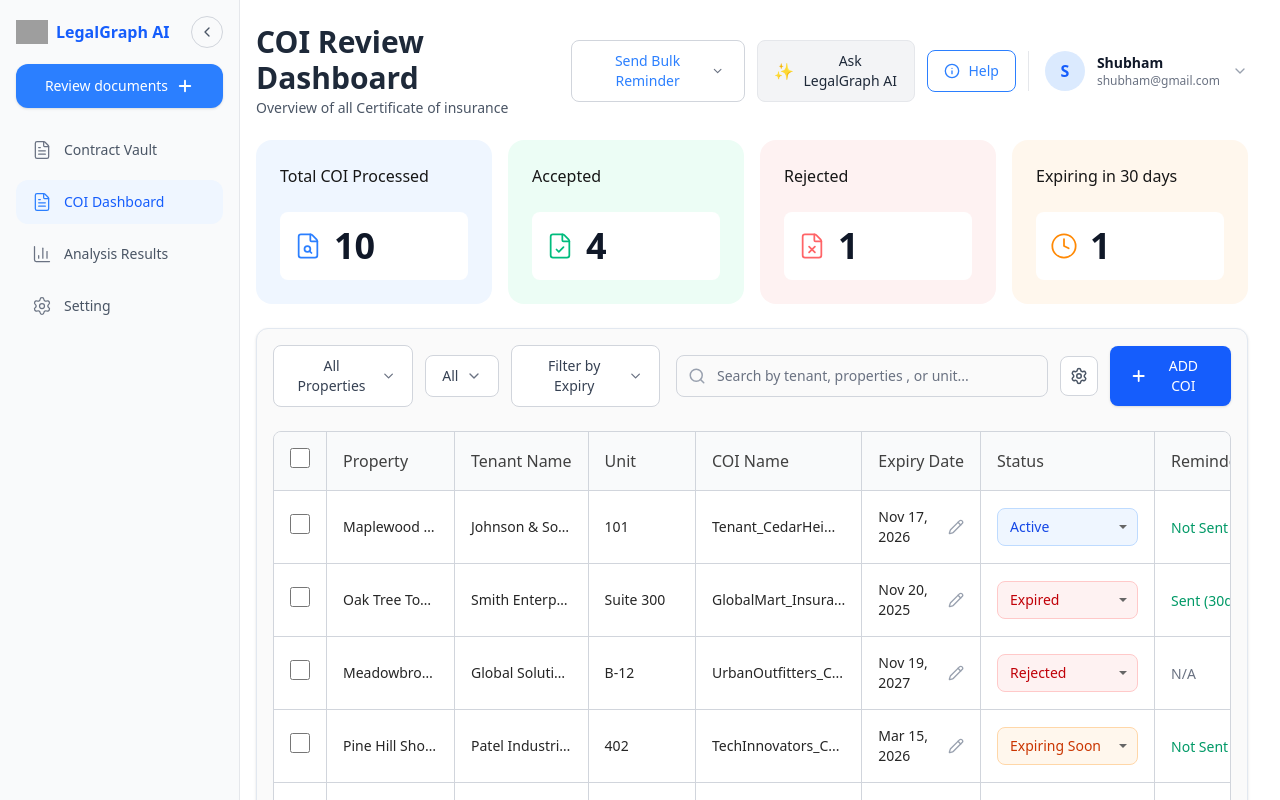
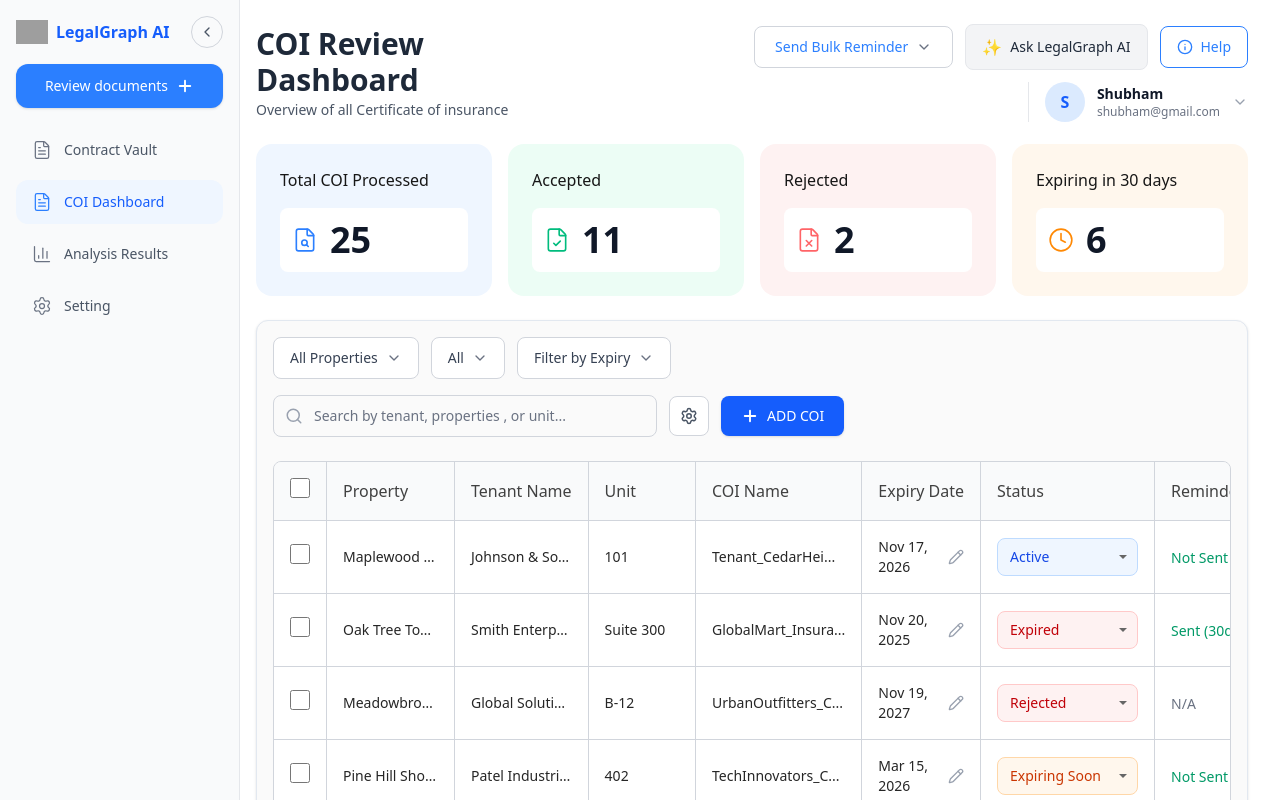
Before and after one commit to shu-bham-dev/legalgraphai-dashboard, a React (Vite) app: page / in a window 1280 px wide. Shown: the top 800 px of the page. Built offline with nearby package versions, Linux system fonts and the light colour scheme; grey boxes are pictures that could not be loaded.

Commit message:
add context api for data management

```diff
--- a/src/App.tsx
+++ b/src/App.tsx
@@ -1,9 +1,14 @@
 import React from 'react';
 import COIDashboard from './components/COIDashboard';
 import './index.css';
+import { COIProvider } from './context/COIContext';
 
 const App: React.FC = () => {
-  return <COIDashboard />;
+  return (
+    <COIProvider>
+      <COIDashboard />
+    </COIProvider>
+  );
 };
 
 export default App;
--- a/src/components/COIDashboard.tsx
+++ b/src/components/COIDashboard.tsx
@@ -1,6 +1,6 @@
-import React, { useState, useEffect, useMemo } from 'react';
-import { useCOIStats, useDebounce, useFilteredCOIs, useLocalStorage, usePagination } from '../hooks/useCOI';
-import { initialCOIData } from '../mockData/insitalData';
+import React, { useState, useEffect } from 'react';
+import { useCOIStats, useDebounce, useFilteredCOIs, usePagination } from '../hooks/useCOI';
+import { useCOIContext } from '../context/COIContext';
 import type { COI, COIFormData, COIStatus, FilterExpiry, FilterStatus } from '../types/coi.types';
 import { Sidebar as SDbar } from 'lucide-react';
 import Header from './header';
@@ -14,8 +14,8 @@ import Sidebar from './sidebar';
 
 const COIDashboard: React.FC = () => {
   const [sidebarCollapsed, setSidebarCollapsed] = useState(false);
-  // State management
-  const [coiList, setCoiList] = useLocalStorage<COI[]>('coiData', initialCOIData);
+  // Shared data from context
+  const { coiList, addCOI, updateCOI, deleteCOI, changeStatus, uniqueProperties } = useCOIContext();
   const [selectedIds, setSelectedIds] = useState<Set<string>>(new Set());
   const [searchQuery, setSearchQuery] = useState('');
   const [filterProperty, setFilterProperty] = useState<string[]>([]);
@@ -37,10 +37,7 @@ const COIDashboard: React.FC = () => {
   // Calculate statistics
   const stats = useCOIStats(coiList);
 
-  // Get unique properties for filter
-  const uniqueProperties = useMemo(() => {
-    return Array.from(new Set(coiList.map(c => c.property)));
-  }, [coiList]);
+  // `uniqueProperties` is provided by context
 
   // Filter COIs
   const filteredCOIs = useFilteredCOIs(
@@ -83,14 +80,12 @@ const COIDashboard: React.FC = () => {
   };
 
   const handleStatusChange = (id: string, newStatus: COIStatus) => {
-    setCoiList(prev => prev.map(coi =>
-      coi.id === id ? { ...coi, status: newStatus } : coi
-    ));
+    changeStatus(id, newStatus);
   };
 
   const handleDelete = (id: string) => {
     if (window.confirm('Are you sure you want to delete this COI?')) {
-      setCoiList(prev => prev.filter(coi => coi.id !== id));
+      deleteCOI(id);
       setSelectedIds(prev => {
         const newSet = new Set(prev);
         newSet.delete(id);
@@ -105,27 +100,13 @@ const COIDashboard: React.FC = () => {
   };
 
   const handleAddCOI = (formData: COIFormData) => {
-    const newCOI: COI = {
-      id: Date.now().toString(),
-      property: formData.property || '',
-      tenantName: formData.tenantName || '',
-      tenantEmail: formData.tenantEmail || '',
-      unit: formData.unit || '',
-      coiName: formData.coiName || '',
-      expiryDate: formData.expiryDate || '',
-      status: formData.status || 'Not Processed',
-      reminderStatus: 'Not Sent',
-      createdAt: new Date().toISOString()
-    };
-    setCoiList(prev => [newCOI, ...prev]);
+    addCOI(formData);
     setShowAddModal(false);
   };
 
   const handleUpdateCOI = (formData: COIFormData) => {
     if (!editingCOI) return;
-    setCoiList(prev => prev.map(coi =>
-      coi.id === editingCOI.id ? { ...coi, ...formData } : coi
-    ));
+    updateCOI(editingCOI.id, formData);
     setShowEditModal(false);
     setEditingCOI(null);
   };
@@ -142,7 +123,7 @@ const COIDashboard: React.FC = () => {
     <div className="min-h-screen">
       <SDbar />
       <Sidebar collapsed={sidebarCollapsed} onToggle={(next) => setSidebarCollapsed(next)} />
-      <div className={`${sidebarCollapsed ? 'ml-16' : 'ml-56'} px-8 pb-7`}>
+      <div className={`transition-all duration-300 ${sidebarCollapsed ? 'md:ml-16' : 'md:ml-56'} ml-0 px-4 md:px-8 pb-7`}>
         <Header/>
         <StatsCards stats={stats} />
 
--- a/src/components/header.tsx
+++ b/src/components/header.tsx
@@ -3,13 +3,13 @@ import { ChevronDown, Info } from 'lucide-react';
 
 const Header: React.FC = () => {
   return (
-    <div className="flex items-center justify-between mb-5.5 bg-white">
+    <div className="flex flex-col md:flex-row items-start md:items-center justify-between mb-5.5 bg-white gap-4">
       <div>
-        <h1 className="text-3xl font-bold text-gray-800 mb-0.5">COI Review Dashboard</h1>
+        <h1 className="text-2xl md:text-3xl font-bold text-gray-800 mb-0.5">COI Review Dashboard</h1>
         <p className="text-gray-600 text-sm font-normal">Overview of all Certificate of insurance</p>
       </div>
 
-      <div className="flex items-center gap-3">
+      <div className="flex flex-wrap items-center gap-3 justify-end w-full md:w-auto">
         <button className="px-5 py-2.5 bg-white border border-gray-300 text-blue-500 rounded-lg hover:bg-gray-50 transition-colors flex items-center gap-2 font-medium text-sm">
           <span>Send Bulk Reminder</span>
           <ChevronDown size={16} className="text-gray-500" />
@@ -25,7 +25,7 @@ const Header: React.FC = () => {
           <span>Help</span>
         </button>
 
-        <div className="flex items-center gap-3 pl-4 border-l border-gray-200">
+        <div className="flex items-center gap-3 pl-0 md:pl-4 border-t md:border-t-0 md:border-l border-gray-200 mt-3 md:mt-0">
           <div className="w-10 h-10 bg-blue-100 rounded-full flex items-center justify-center">
             <span className="text-blue-600 font-semibold text-base">S</span>
           </div>
--- a/src/components/statsCard.tsx
+++ b/src/components/statsCard.tsx
@@ -8,36 +8,36 @@ interface StatsCardsProps {
 
 const StatsCards: React.FC<StatsCardsProps> = ({ stats }) => {
   return (
-    <div className="grid grid-cols-4 gap-4 mb-6">
-      <div className="bg-blue-50 rounded-2xl p-6">
-        <div className="text-neutral-900 text-base font-medium mb-6">Total COI Processed</div>
-        <div className="flex items-center gap-3 bg-white p-3.5 rounded-lg">
-          <FileSearch className="text-blue-500" size={28} strokeWidth={1.5} />
-          <span className="text-4xl font-bold text-gray-900">{stats.total}</span>
+    <div className="grid grid-cols-1 sm:grid-cols-2 lg:grid-cols-4 gap-4 mb-6">
+      <div className="bg-blue-50 rounded-2xl p-4 sm:p-6">
+        <div className="text-neutral-900 text-sm sm:text-base font-medium mb-4">Total COI Processed</div>
+        <div className="flex items-center gap-3 bg-white p-3 rounded-lg">
+          <FileSearch className="text-blue-500" size={26} strokeWidth={1.5} />
+          <span className="text-3xl sm:text-4xl font-bold text-gray-900">{stats.total}</span>
         </div>
       </div>
 
-      <div className="bg-emerald-50 rounded-2xl p-6">
-         <div className="text-neutral-900 text-base font-medium mb-6">Accepted</div>
-         <div className="flex items-center gap-3 bg-white p-3.5 rounded-lg">
-          <FileCheck className="text-emerald-500" size={28} strokeWidth={1.5} />
-          <span className="text-4xl font-bold text-gray-900">{stats.accepted}</span>
+      <div className="bg-emerald-50 rounded-2xl p-4 sm:p-6">
+         <div className="text-neutral-900 text-sm sm:text-base font-medium mb-4">Accepted</div>
+         <div className="flex items-center gap-3 bg-white p-3 rounded-lg">
+          <FileCheck className="text-emerald-500" size={26} strokeWidth={1.5} />
+          <span className="text-3xl sm:text-4xl font-bold text-gray-900">{stats.accepted}</span>
         </div>
       </div>
 
-      <div className="bg-red-50 rounded-2xl p-6">
-        <div className="text-neutral-900 text-base font-medium mb-6">Rejected</div>
-         <div className="flex items-center gap-3 bg-white p-3.5 rounded-lg">
-          <FileX className="text-red-400" size={28} strokeWidth={1.5} />
-          <span className="text-4xl font-bold text-gray-900">{stats.rejected}</span>
+      <div className="bg-red-50 rounded-2xl p-4 sm:p-6">
+        <div className="text-neutral-900 text-sm sm:text-base font-medium mb-4">Rejected</div>
+         <div className="flex items-center gap-3 bg-white p-3 rounded-lg">
+          <FileX className="text-red-400" size={26} strokeWidth={1.5} />
+          <span className="text-3xl sm:text-4xl font-bold text-gray-900">{stats.rejected}</span>
         </div>
       </div>
 
-      <div className="bg-orange-50 rounded-2xl p-6">
-         <div className="text-neutral-900 text-base font-medium mb-6">Expiring in 30 days</div>
-         <div className="flex items-center gap-3 bg-white p-3.5 rounded-lg">
-          <Clock className="text-orange-400" size={28} strokeWidth={1.5} />
-          <span className="text-4xl font-bold text-gray-900">{stats.expiringSoon}</span>
+      <div className="bg-orange-50 rounded-2xl p-4 sm:p-6">
+         <div className="text-neutral-900 text-sm sm:text-base font-medium mb-4">Expiring in 30 days</div>
+         <div className="flex items-center gap-3 bg-white p-3 rounded-lg">
+          <Clock className="text-orange-400" size={26} strokeWidth={1.5} />
+          <span className="text-3xl sm:text-4xl font-bold text-gray-900">{stats.expiringSoon}</span>
         </div>
       </div>
     </div>
--- a/src/components/tableFilter.tsx
+++ b/src/components/tableFilter.tsx
@@ -43,7 +43,7 @@ const TableFilters: React.FC<TableFiltersProps> = ({
   const expiryOptions: FilterExpiry[] = ['All', 'Expired', 'Expiring in 30 days', 'Expiring in 60 days', 'Active'];
 
   return (
-    <div className="mb-6 flex items-center justify-between gap-4">
+    <div className="mb-6 flex flex-wrap items-center justify-between gap-4">
       <div className="flex items-center gap-3">
         <div className="relative">
           <button
@@ -145,7 +145,7 @@ const TableFilters: React.FC<TableFiltersProps> = ({
       </div>
 
       <div className="flex items-center gap-3">
-        <div className="relative w-96">
+        <div className="relative w-full md:w-96">
           <Search className="absolute left-3 top-1/2 -translate-y-1/2 text-gray-400" size={18} />
           <input
             type="text"
--- /dev/null
+++ b/src/context/COIContext.tsx
@@ -0,0 +1,73 @@
+import React, { createContext, useContext, useMemo } from 'react';
+import type { ReactNode } from 'react';
+import type { COI, COIFormData, COIStatus } from '../types/coi.types';
+import { initialCOIData } from '../mockData/insitalData';
+import { useLocalStorage } from '../hooks/useCOI';
+
+interface COIContextValue {
+  coiList: COI[];
+  setCoiList: React.Dispatch<React.SetStateAction<COI[]>>;
+  addCOI: (formData: COIFormData) => void;
+  updateCOI: (id: string, formData: COIFormData) => void;
+  deleteCOI: (id: string) => void;
+  changeStatus: (id: string, newStatus: COIStatus) => void;
+  uniqueProperties: string[];
+}
+
+const COIContext = createContext<COIContextValue | undefined>(undefined);
+
+export const COIProvider: React.FC<{ children: ReactNode }> = ({ children }) => {
+  const [coiList, setCoiList] = useLocalStorage<COI[]>('coiData', initialCOIData);
+
+  const addCOI = (formData: COIFormData) => {
+    const newCOI: COI = {
+      id: Date.now().toString(),
+      property: formData.property || '',
+      tenantName: formData.tenantName || '',
+      tenantEmail: formData.tenantEmail || '',
+      unit: formData.unit || '',
+      coiName: formData.coiName || '',
+      expiryDate: formData.expiryDate || '',
+      status: formData.status || 'Not Processed',
+      reminderStatus: 'Not Sent',
+      createdAt: new Date().toISOString()
+    };
+    setCoiList(prev => [newCOI, ...prev]);
+  };
+
+  const updateCOI = (id: string, formData: COIFormData) => {
+    setCoiList(prev => prev.map(coi => (coi.id === id ? { ...coi, ...formData } : coi)));
+  };
+
+  const deleteCOI = (id: string) => {
+    setCoiList(prev => prev.filter(coi => coi.id !== id));
+  };
+
+  const changeStatus = (id: string, newStatus: COIStatus) => {
+    setCoiList(prev => prev.map(coi => (coi.id === id ? { ...coi, status: newStatus } : coi)));
+  };
+
+  const uniqueProperties = useMemo(() => {
+    return Array.from(new Set(coiList.map(c => c.property)));
+  }, [coiList]);
+
+  const value: COIContextValue = {
+    coiList,
+    setCoiList,
+    addCOI,
+    updateCOI,
+    deleteCOI,
+    changeStatus,
+    uniqueProperties
+  };
+
+  return <COIContext.Provider value={value}>{children}</COIContext.Provider>;
+};
+
+export const useCOIContext = (): COIContextValue => {
+  const ctx = useContext(COIContext);
+  if (!ctx) throw new Error('useCOIContext must be used within COIProvider');
+  return ctx;
+};
+
+export default COIContext;
--- a/src/hooks/useCOI.ts
+++ b/src/hooks/useCOI.ts
@@ -28,7 +28,8 @@ export const useCOIStats = (coiList: COI[]): COIStats => {
       total: coiList.length,
       accepted: coiList.filter(c => c.status === 'Active').length,
       rejected: coiList.filter(c => c.status === 'Rejected').length,
-      expiringSoon: coiList.filter(c => isExpiringWithinDays(c.expiryDate, 30)).length
+      // Count COIs that are either marked 'Expiring Soon' OR actually expire within 30 days
+      expiringSoon: coiList.filter(c => c.status === 'Expiring Soon' || isExpiringWithinDays(c.expiryDate, 30)).length
     };
   }, [coiList]);
 };
@@ -67,7 +68,8 @@ export const useFilteredCOIs = (
         if (filterExpiry === 'Expired') {
           matchesExpiry = expiryDate < today;
         } else if (filterExpiry === 'Expiring in 30 days') {
-          matchesExpiry = isExpiringWithinDays(coi.expiryDate, 30);
+          // Include items manually marked as 'Expiring Soon' as part of the 30-day filter
+          matchesExpiry = isExpiringWithinDays(coi.expiryDate, 30) || coi.status === 'Expiring Soon';
         } else if (filterExpiry === 'Expiring in 60 days') {
           matchesExpiry = isExpiringWithinDays(coi.expiryDate, 60);
         } else if (filterExpiry === 'Active') {
--- a/src/mockData/insitalData.ts
+++ b/src/mockData/insitalData.ts
@@ -120,5 +120,186 @@ export const initialCOIData: COI[] = [
     status: "Active",
     reminderStatus: "Not Sent",
     createdAt: "2025-01-30T10:00:00Z"
+  },
+  {
+    id: "11",
+    property: "Sunset Boulevard Plaza",
+    tenantName: "Bright Foods Co.",
+    tenantEmail: "brightfoods@example.com",
+    unit: "105",
+    coiName: "BrightFoods_COI...",
+    expiryDate: "2026-08-12",
+    status: "Active",
+    reminderStatus: "Not Sent",
+    createdAt: "2025-02-05T10:00:00Z"
+  },
+  {
+    id: "12",
+    property: "Lakeside Business Park",
+    tenantName: "Everest Traders",
+    tenantEmail: "everest@example.com",
+    unit: "Suite 220",
+    coiName: "EverestTraders_C...",
+    expiryDate: "2025-09-30",
+    status: "Expired",
+    reminderStatus: "Sent (30d)",
+    createdAt: "2024-10-15T10:00:00Z"
+  },
+  {
+    id: "13",
+    property: "Downtown Commerce Hub",
+    tenantName: "Nova Tech Systems",
+    tenantEmail: "nova@example.com",
+    unit: "301",
+    coiName: "NovaTech_COI...",
+    expiryDate: "2027-04-18",
+    status: "Active",
+    reminderStatus: "Not Sent",
+    createdAt: "2025-01-18T10:00:00Z"
+  },
+  {
+    id: "14",
+    property: "Silver Oak Center",
+    tenantName: "Blue Sky Clothing",
+    tenantEmail: "bluesky@example.com",
+    unit: "Unit 9",
+    coiName: "BlueSkyApparel_C...",
+    expiryDate: "2026-02-10",
+    status: "Expiring Soon",
+    reminderStatus: "Not Sent",
+    createdAt: "2025-02-08T10:00:00Z"
+  },
+  {
+    id: "15",
+    property: "Hilltop Market Square",
+    tenantName: "Prime Fitness Club",
+    tenantEmail: "primefit@example.com",
+    unit: "Gym Floor",
+    coiName: "PrimeFitness_COI...",
+    expiryDate: "2025-12-05",
+    status: "Expiring Soon",
+    reminderStatus: "Sent (60d)",
+    createdAt: "2024-12-20T10:00:00Z"
+  },
+  {
+    id: "16",
+    property: "Crescent Bay Mall",
+    tenantName: "Starline Jewelry",
+    tenantEmail: "starline@example.com",
+    unit: "Kiosk 7",
+    coiName: "Starline_COI...",
+    expiryDate: "2027-10-22",
+    status: "Active",
+    reminderStatus: "Not Sent",
+    createdAt: "2025-01-12T10:00:00Z"
+  },
+  {
+    id: "17",
+    property: "Brookfield Shopping Arcade",
+    tenantName: "Zen Spa Retreat",
+    tenantEmail: "zenspa@example.com",
+    unit: "Suite 15",
+    coiName: "ZenSpa_COI...",
+    expiryDate: "2025-11-14",
+    status: "Expired",
+    reminderStatus: "Sent (30d)",
+    createdAt: "2024-09-12T10:00:00Z"
+  },
+  {
+    id: "18",
+    property: "Harborfront Plaza",
+    tenantName: "Golden Harvest Grocers",
+    tenantEmail: "goldenharvest@example.com",
+    unit: "102",
+    coiName: "GoldenHarvest_C...",
+    expiryDate: "2026-06-19",
+    status: "Active",
+    reminderStatus: "Not Sent",
+    createdAt: "2025-02-02T10:00:00Z"
+  },
+  {
+    id: "19",
+    property: "Evergreen Corporate Tower",
+    tenantName: "Summit Law Group",
+    tenantEmail: "summitlaw@example.com",
+    unit: "Suite 900",
+    coiName: "SummitLaw_COI...",
+    expiryDate: "2026-01-25",
+    status: "Rejected",
+    reminderStatus: "N/A",
+    createdAt: "2025-01-28T10:00:00Z"
+  },
+  {
+    id: "20",
+    property: "Westgate Retail Park",
+    tenantName: "Urban Coffee House",
+    tenantEmail: "urbancoffee@example.com",
+    unit: "Cafe 4",
+    coiName: "UrbanCoffee_COI...",
+    expiryDate: "2027-09-01",
+    status: "Active",
+    reminderStatus: "Not Sent",
+    createdAt: "2025-01-22T10:00:00Z"
+  },
+
+  {
+    id: "21",
+    property: "Grand Central Complex",
+    tenantName: "Metro Electronics",
+    tenantEmail: "metroelec@example.com",
+    unit: "Unit 18",
+    coiName: "MetroElectronics...",
+    expiryDate: "2025-10-05",
+    status: "Expiring Soon",
+    reminderStatus: "Sent (30d)",
+    createdAt: "2024-12-01T10:00:00Z"
+  },
+  {
+    id: "22",
+    property: "Palm Grove Plaza",
+    tenantName: "Happy Kids Daycare",
+    tenantEmail: "happykids@example.com",
+    unit: "Suite 2A",
+    coiName: "HappyKids_COI...",
+    expiryDate: "2026-12-12",
+    status: "Active",
+    reminderStatus: "Not Sent",
+    createdAt: "2025-02-11T10:00:00Z"
+  },
+  {
+    id: "23",
+    property: "Canyon Ridge Mall",
+    tenantName: "Elite Travel Agency",
+    tenantEmail: "elitetravel@example.com",
+    unit: "Suite 505",
+    coiName: "EliteTravel_COI...",
+    expiryDate: "2025-07-19",
+    status: "Expired",
+    reminderStatus: "Sent (90d)",
+    createdAt: "2024-08-20T10:00:00Z"
+  },
+  {
+    id: "24",
+    property: "Summit Point Center",
+    tenantName: "Green Valley Pharmacy",
+    tenantEmail: "greenvalley@example.com",
+    unit: "Unit 6",
+    coiName: "GreenValley_COI...",
+    expiryDate: "2027-03-30",
+    status: "Active",
+    reminderStatus: "Not Sent",
+    createdAt: "2025-02-03T10:00:00Z"
+  },
+  {
+    id: "25",
+    property: "Redwood Business Hub",
+    tenantName: "Pixel Design Studio",
+    tenantEmail: "pixelstudio@example.com",
+    unit: "Suite 401",
+    coiName: "PixelStudio_COI...",
+    expiryDate: "2026-05-14",
+    status: "Not Processed",
+    reminderStatus: "Not Sent",
+    createdAt: "2025-02-14T10:00:00Z"
   }
 ];
```
Also changed, not shown: src/components/sidebar.tsx (+8 -8 lines).
